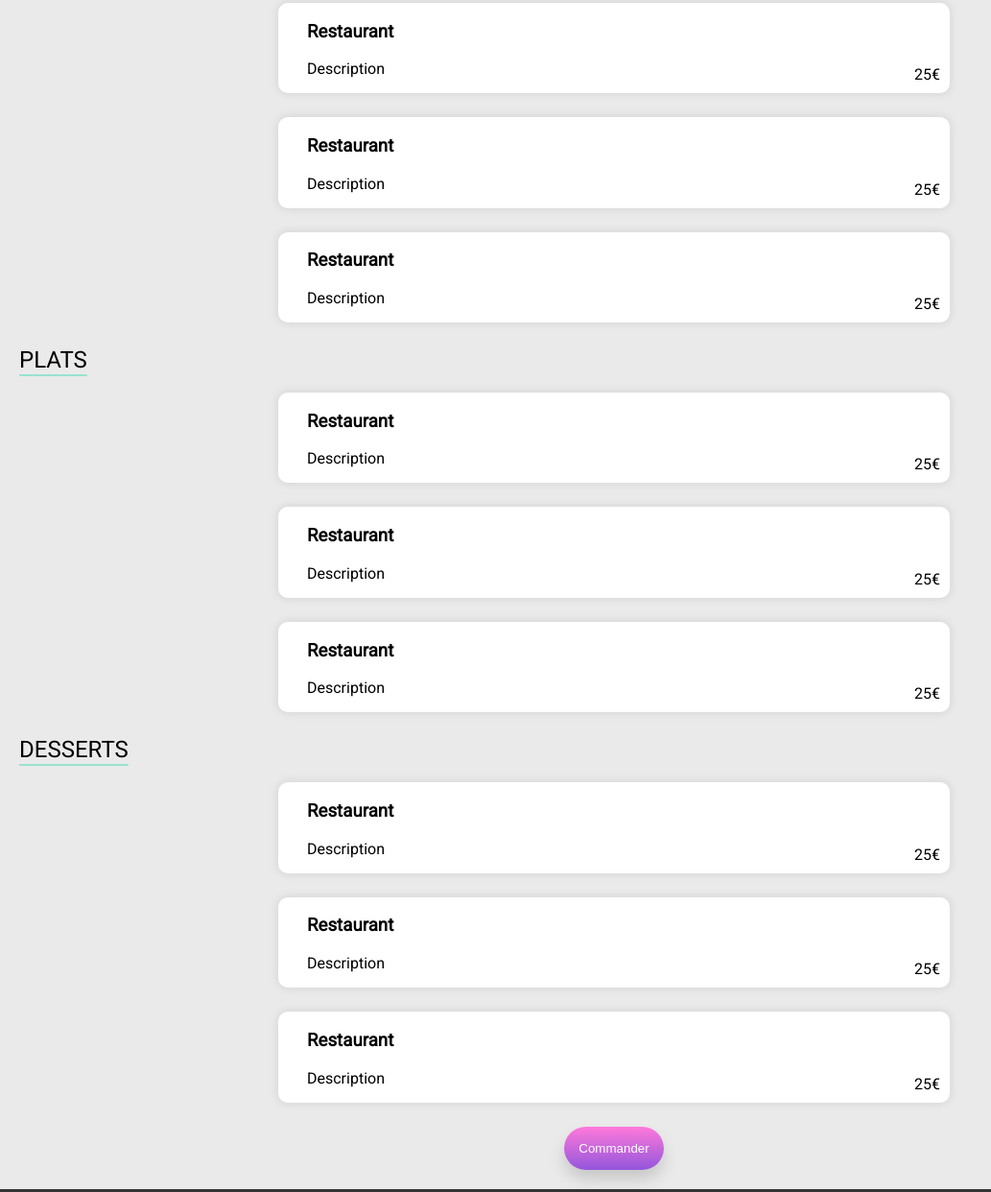
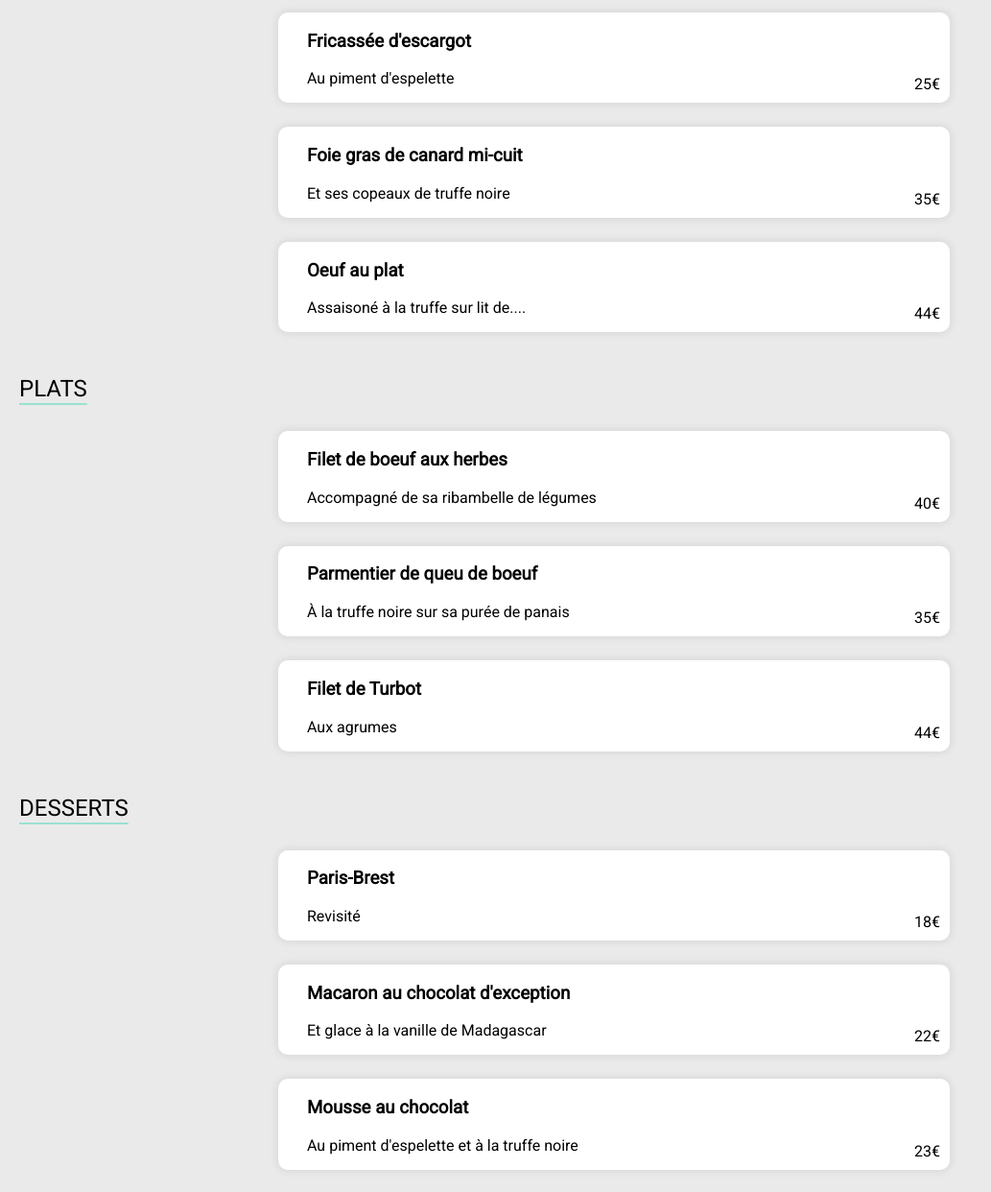
Before and after one commit to PaulVignon/P3_OhMyFood, a website: page laPaletteDuGout.html in a window 1280 px wide. Shown: the part 546-1788 px from the top of the page at 96% size, without its empty margins (0-1033 px from the left). Drawn offline with Linux system fonts and the light colour scheme; a web font is replaced by a local one.

Commit message:
Ajout animation CSS apparition menu li

```diff
--- a/laPaletteDuGout.html
+++ b/laPaletteDuGout.html
@@ -48,12 +48,12 @@
       </figure><div class="Section__darker Section__darker--page">
       <h2 class="Section__darker__title">ENTRÉES</h2>
       <ul class="Section__darker__list">
-        <li class="Section__darker__list__case">
+        <li class="Section__darker__list__case fadeout fadeout--1">
           <a class="Section__darker__list__case__link" href="#">
             <div class="container">
               <div class="container__text">
-                <h3 class="container__title">Restaurant</h3>
-                <p class="container__desc">Description</p>
+                <h3 class="container__title">Fricassée d'escargot</h3>
+                <p class="container__desc">Au piment d'espelette</p>
               </div>
               <div class="container__price">
                 <span>25<span>&euro;</span></span>
@@ -67,15 +67,15 @@
               </div></div
           ></a>
         </li>
-        <li class="Section__darker__list__case">
+        <li class="Section__darker__list__case fadeout fadeout--2">
           <a class="Section__darker__list__case__link" href="#">
             <div class="container">
               <div class="container__text">
-                <h3 class="container__title">Restaurant</h3>
-                <p class="container__desc">Description</p>
+                <h3 class="container__title">Foie gras de canard mi-cuit</h3>
+                <p class="container__desc">Et ses copeaux de truffe noire</p>
               </div>
               <div class="container__price">
-                <span>25<span>&euro;</span></span>
+                <span>35<span>&euro;</span></span>
               </div>
               <div class="container__check">
                 <div class="container__blob">
@@ -86,15 +86,15 @@
               </div></div
           ></a>
         </li>
-        <li class="Section__darker__list__case">
+        <li class="Section__darker__list__case fadeout fadeout--3">
           <a class="Section__darker__list__case__link" href="#">
             <div class="container">
               <div class="container__text">
-                <h3 class="container__title">Restaurant</h3>
-                <p class="container__desc">Description</p>
+                <h3 class="container__title">Oeuf au plat</h3>
+                <p class="container__desc">Assaisoné à la truffe sur lit de....</p>
               </div>
               <div class="container__price">
-                <span>25<span>&euro;</span></span>
+                <span>44<span>&euro;</span></span>
               </div>
               <div class="container__check">
                 <div class="container__blob">
@@ -108,14 +108,15 @@
       </ul>
       <h2 class="Section__darker__title">PLATS</h2>
       <ul class="Section__darker__list">
-        <li class="Section__darker__list__case">
-          <div class="container">
+        <li class="Section__darker__list__case fadeout fadeout--4">
+          <a class="Section__darker__list__case__link" href="#">
+            <div class="container">
               <div class="container__text">
-                <h3 class="container__title">Restaurant</h3>
-                <p class="container__desc">Description</p>
+                <h3 class="container__title">Filet de boeuf aux herbes</h3>
+                <p class="container__desc">Accompagné de sa ribambelle de légumes</p>
               </div>
               <div class="container__price">
-                <span>25<span>&euro;</span></span>
+                <span>40<span>&euro;</span></span>
               </div>
               <div class="container__check">
                 <div class="container__blob">
@@ -126,15 +127,15 @@
               </div></div
           ></a>
         </li>
-        <li class="Section__darker__list__case">
+        <li class="Section__darker__list__case fadeout fadeout--5">
           <a class="Section__darker__list__case__link" href="#">
             <div class="container">
               <div class="container__text">
-                <h3 class="container__title">Restaurant</h3>
-                <p class="container__desc">Description</p>
+                <h3 class="container__title">Parmentier de queu de boeuf</h3>
+                <p class="container__desc">À la truffe noire sur sa purée de panais</p>
               </div>
               <div class="container__price">
-                <span>25<span>&euro;</span></span>
+                <span>35<span>&euro;</span></span>
               </div>
               <div class="container__check">
                 <div class="container__blob">
@@ -145,15 +146,15 @@
               </div></div
           ></a>
         </li>
-        <li class="Section__darker__list__case">
+        <li class="Section__darker__list__case fadeout fadeout--6">
           <a class="Section__darker__list__case__link" href="#">
             <div class="container">
               <div class="container__text">
-                <h3 class="container__title">Restaurant</h3>
-                <p class="container__desc">Description</p>
+                <h3 class="container__title">Filet de Turbot</h3>
+                <p class="container__desc">Aux agrumes</p>
               </div>
               <div class="container__price">
-                <span>25<span>&euro;</span></span>
+                <span>44<span>&euro;</span></span>
               </div>
               <div class="container__check">
                 <div class="container__blob">
@@ -167,14 +168,15 @@
       </ul>
       <h2 class="Section__darker__title">DESSERTS</h2>
       <ul class="Section__darker__list">
-        <li class="Section__darker__list__case">
-          <div class="container">
+        <li class="Section__darker__list__case fadeout fadeout--7">
+          <a class="Section__darker__list__case__link" href="#">
+            <div class="container">
               <div class="container__text">
-                <h3 class="container__title">Restaurant</h3>
-                <p class="container__desc">Description</p>
+                <h3 class="container__title">Paris-Brest</h3>
+                <p class="container__desc">Revisité</p>
               </div>
               <div class="container__price">
-                <span>25<span>&euro;</span></span>
+                <span>18<span>&euro;</span></span>
               </div>
               <div class="container__check">
                 <div class="container__blob">
@@ -185,15 +187,15 @@
               </div></div
           ></a>
         </li>
-        <li class="Section__darker__list__case">
+        <li class="Section__darker__list__case fadeout fadeout--8">
           <a class="Section__darker__list__case__link" href="#">
             <div class="container">
               <div class="container__text">
-                <h3 class="container__title">Restaurant</h3>
-                <p class="container__desc">Description</p>
+                <h3 class="container__title">Macaron au chocolat d'exception</h3>
+                <p class="container__desc">Et glace à la vanille de Madagascar</p>
               </div>
               <div class="container__price">
-                <span>25<span>&euro;</span></span>
+                <span>22<span>&euro;</span></span>
               </div>
               <div class="container__check">
                 <div class="container__blob">
@@ -204,15 +206,15 @@
               </div></div
           ></a>
         </li>
-        <li class="Section__darker__list__case">
+        <li class="Section__darker__list__case fadeout fadeout--9">
           <a class="Section__darker__list__case__link" href="#">
             <div class="container">
               <div class="container__text">
-                <h3 class="container__title">Restaurant</h3>
-                <p class="container__desc">Description</p>
+                <h3 class="container__title">Mousse au chocolat</h3>
+                <p class="container__desc">Au piment d'espelette et à la truffe noire</p>
               </div>
               <div class="container__price">
-                <span>25<span>&euro;</span></span>
+                <span>23<span>&euro;</span></span>
               </div>
               <div class="container__check">
                 <div class="container__blob">
--- a/sass/components/_container.scss
+++ b/sass/components/_container.scss
@@ -10,6 +10,9 @@
   &__text {
     flex-grow: 1;
     padding-left: 30px;
+  }
+  &__desc {
+    text-overflow: ellipsis;
   }
   &__price {
     display: flex;
--- /dev/null
+++ b/sass/components/_fadeout.scss
@@ -0,0 +1,53 @@
+.fadeout {
+  opacity: 0;
+  animation: fadeout ease-in;
+  animation: fadeOutDown ease-out;
+  animation-iteration-count: 1;
+  animation-duration: 0.4s;
+  animation-fill-mode: forwards;
+  &--1 {
+    animation-delay: 0.3s;
+  }
+  &--2 {
+    animation-delay: 0.5s;
+  }
+  &--3 {
+    animation-delay: 0.7s;
+  }
+  &--4 {
+    animation-delay: 0.9s;
+  }
+  &--5 {
+    animation-delay: 1.1s;
+  }
+  &--6 {
+    animation-delay: 1.3s;
+  }
+  &--7 {
+    animation-delay: 1.5s;
+  }
+  &--8 {
+    animation-delay: 1.7s;
+  }
+  &--9 {
+    animation-delay: 1.9s;
+  }
+}
+@keyframes fadeout {
+  from {
+    opacity: 0;
+  }
+  to {
+    opacity: 1;
+  }
+}
+@keyframes fadeOutDown {
+  0% {
+    opacity: 0;
+    transform: translateY(0px);
+  }
+  100% {
+    opacity: 1;
+    transform: translateY(-20px);
+  }
+}
--- a/sass/components/_likebutton.scss
+++ b/sass/components/_likebutton.scss
@@ -22,7 +22,7 @@
     position: absolute;
   }
   &__iconFull {
-    font-weight: 500;
+    font-weight: 900 !important;
     transform: scale(0);
     transform-origin: bottom;
   }
--- a/sass/components/_sections.scss
+++ b/sass/components/_sections.scss
@@ -21,6 +21,7 @@
       text-decoration: underline #99e2d0;
       text-decoration-thickness: 0.1em;
       text-underline-offset: 7px;
+      margin-bottom: 50px;
     }
     &__list {
       padding: 0;
--- a/sass/style.scss
+++ b/sass/style.scss
@@ -15,6 +15,7 @@
 @import "./components/footer";
 @import "./components/banner";
 @import "./components/loadingscreen";
+@import "./components/fadeout";
 @import "./layout/forms";
 @import "./pages/contact";
 @import "./pages/home";
```
Also changed, not shown: aLaFrancaise.html (+46 -46 lines), laNoteEnchantee.html (+46 -46 lines), leDeliceDesSens.html (+46 -46 lines), public/css/style.css, 1 other file.
